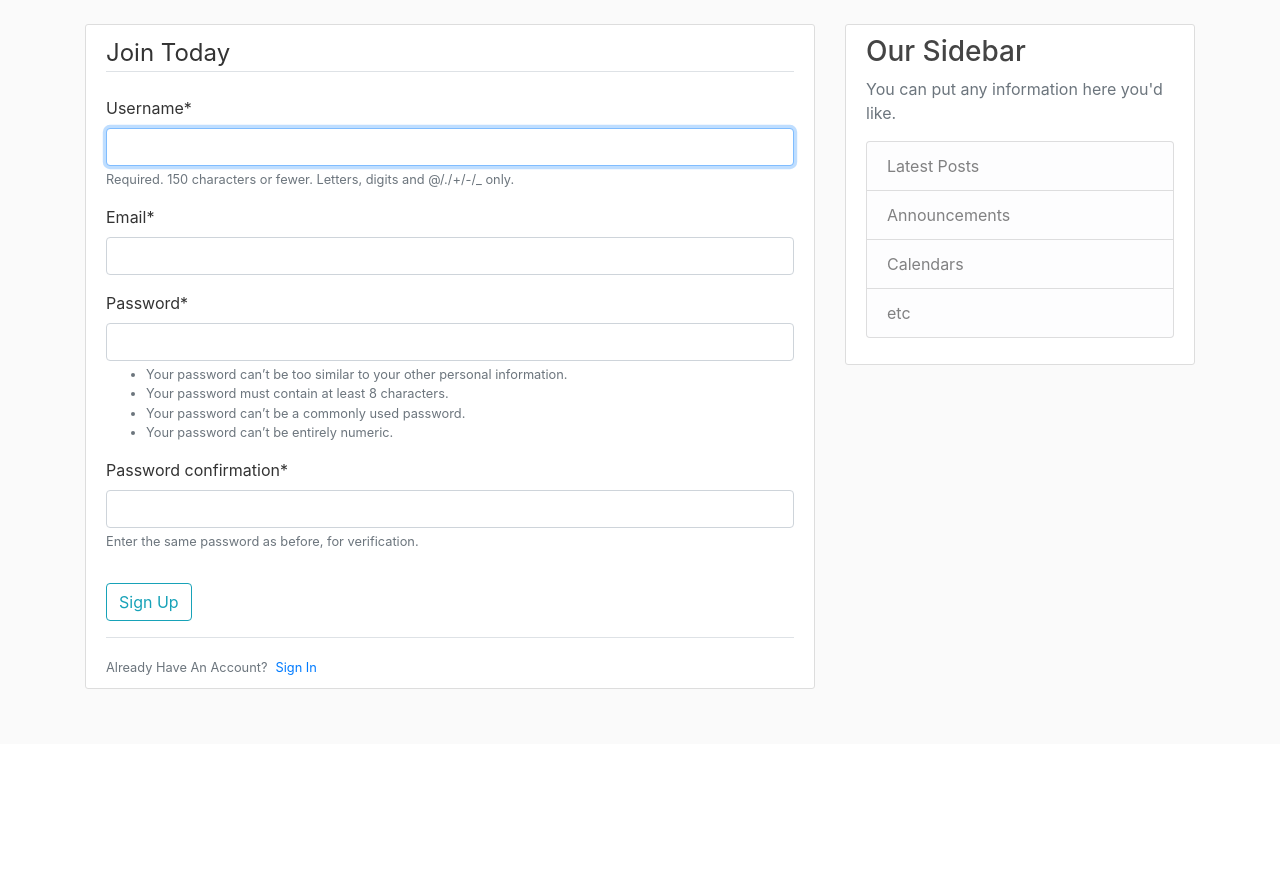
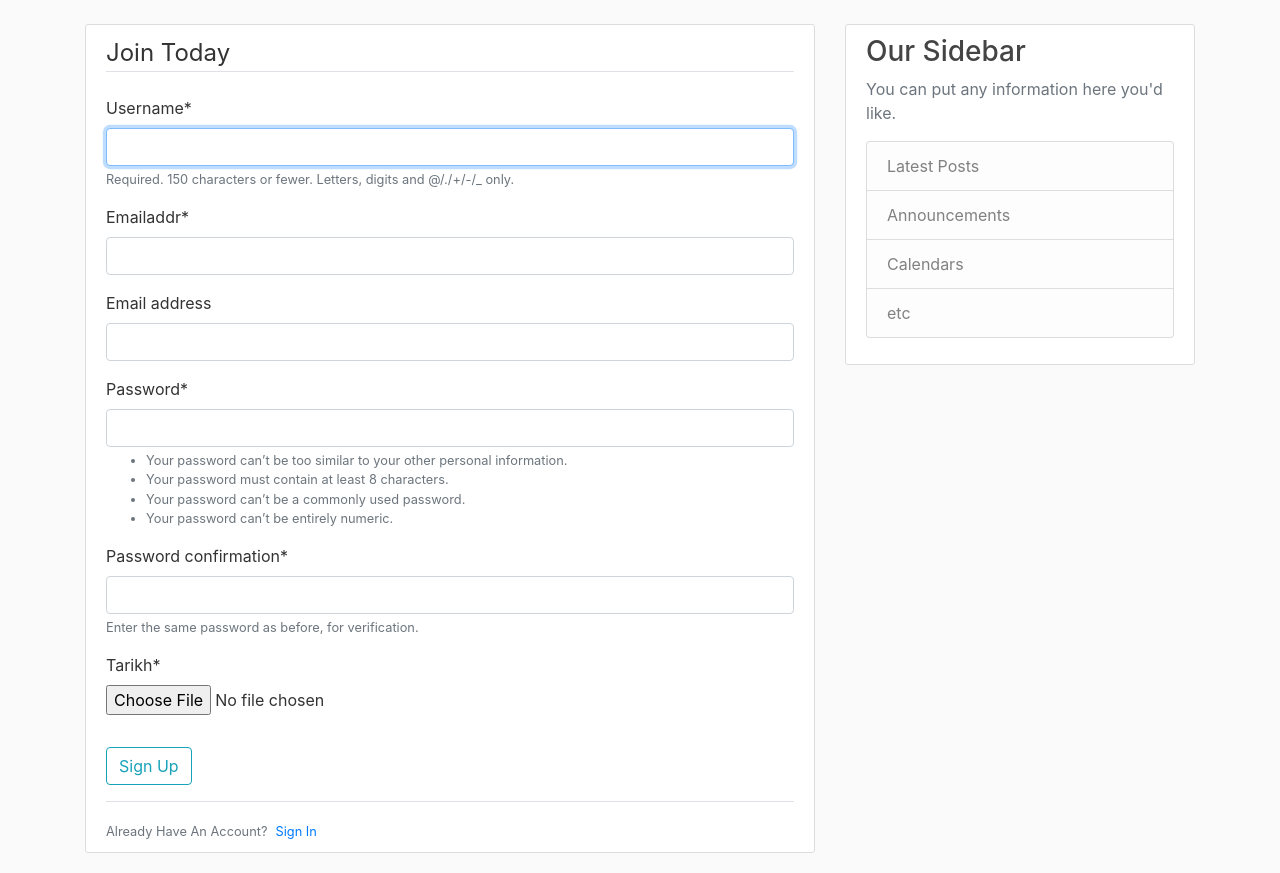
Before and after one commit to iman-sedgh/Django-blog, a Django app: page /register/ in a window 1280 px wide. Shown: the part 56-929 px from the top of the page. Before the commit the page ends 745 px from the top, so only its background shows below. Run offline with Django 3.2, Linux system fonts and the light colour scheme; some libraries are stand-ins or nearby versions.

Commit message:
new version

```diff
--- a/users/forms.py
+++ b/users/forms.py
@@ -3,8 +3,8 @@ from django.contrib.auth.models import User
 from django.contrib.auth.forms import UserCreationForm
 
 class UserRegisterForm(UserCreationForm):
-    email = forms.EmailField()
-
+    emailADDR = forms.EmailField()
+    tarikh = forms.FileField()
     class Meta:
         model = User
-        fields = ['username', 'email', 'password1','password2']
+        fields = ['username', 'emailADDR', 'email','password1','password2']
--- a/users/templates/users/register.html
+++ b/users/templates/users/register.html
@@ -2,7 +2,7 @@
 {% load crispy_forms_tags %}
 {% block content %}
 <div class="content-section">
-    <form method="POST">
+    <form method="POST" enctype="multipart/form-data">
         {% csrf_token %}
         <fieldset class="form-group">
             <legend class="border-bottom mb-4">Join Today</legend>
```
